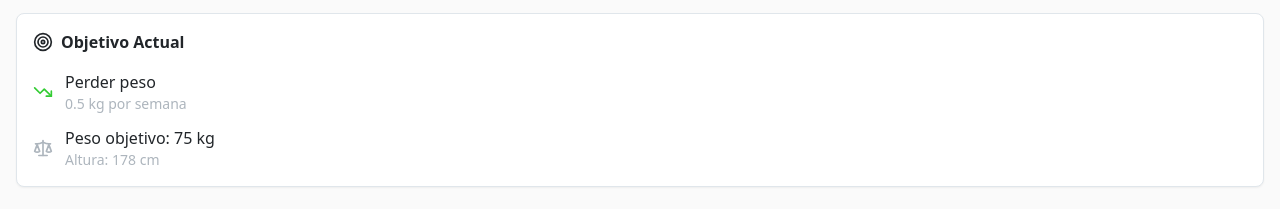
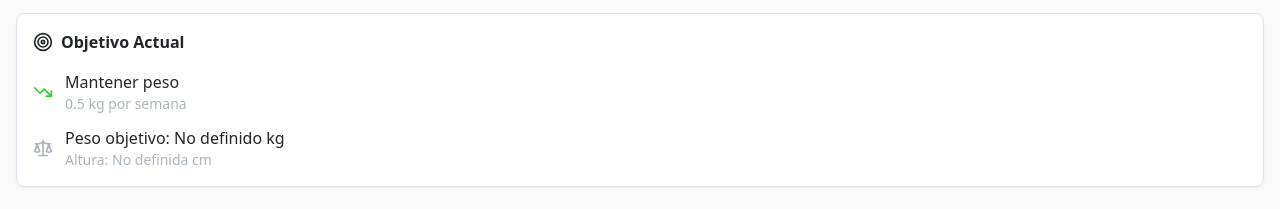
Before and after one commit to nachgar07/matic-ai, a React (Vite) app: page /perfil in a window 1280 px wide. Shown: the part 286-495 px from the top of the page. Built offline with nearby package versions, Linux system fonts and the light colour scheme; no server answers; the database is empty.

Commit message:
Link personal data automatically
Link the "Objetivo Actual" section to automatically adjust based on personal data. This includes updating the weight goal and height to reflect the user's personal information.

```diff
--- a/src/pages/Perfil.tsx
+++ b/src/pages/Perfil.tsx
@@ -153,15 +153,27 @@ export const Perfil = () => {
             <div className="flex items-center">
               <TrendingDown className="mr-3 text-success" size={20} />
               <div>
-                <div className="font-medium">Perder peso</div>
-                <div className="text-sm text-muted-foreground">0.5 kg por semana</div>
+                <div className="font-medium">
+                  {profile?.goal === 'lose' ? 'Perder peso' :
+                   profile?.goal === 'gain' ? 'Ganar peso' : 'Mantener peso'}
+                </div>
+                <div className="text-sm text-muted-foreground">
+                  {profile?.progress_speed === 'slow' ? '0.25 kg por semana' :
+                   profile?.progress_speed === 'normal' ? '0.5 kg por semana' :
+                   profile?.progress_speed === 'fast' ? '1 kg por semana' :
+                   '0.5 kg por semana'}
+                </div>
               </div>
             </div>
             <div className="flex items-center">
               <Scale className="mr-3 text-muted-foreground" size={20} />
               <div>
-                <div className="font-medium">Peso objetivo: 75 kg</div>
-                <div className="text-sm text-muted-foreground">Altura: 178 cm</div>
+                <div className="font-medium">
+                  Peso objetivo: {profile?.target_weight || 'No definido'} kg
+                </div>
+                <div className="text-sm text-muted-foreground">
+                  Altura: {profile?.height || 'No definida'} cm
+                </div>
               </div>
             </div>
           </div>
```
